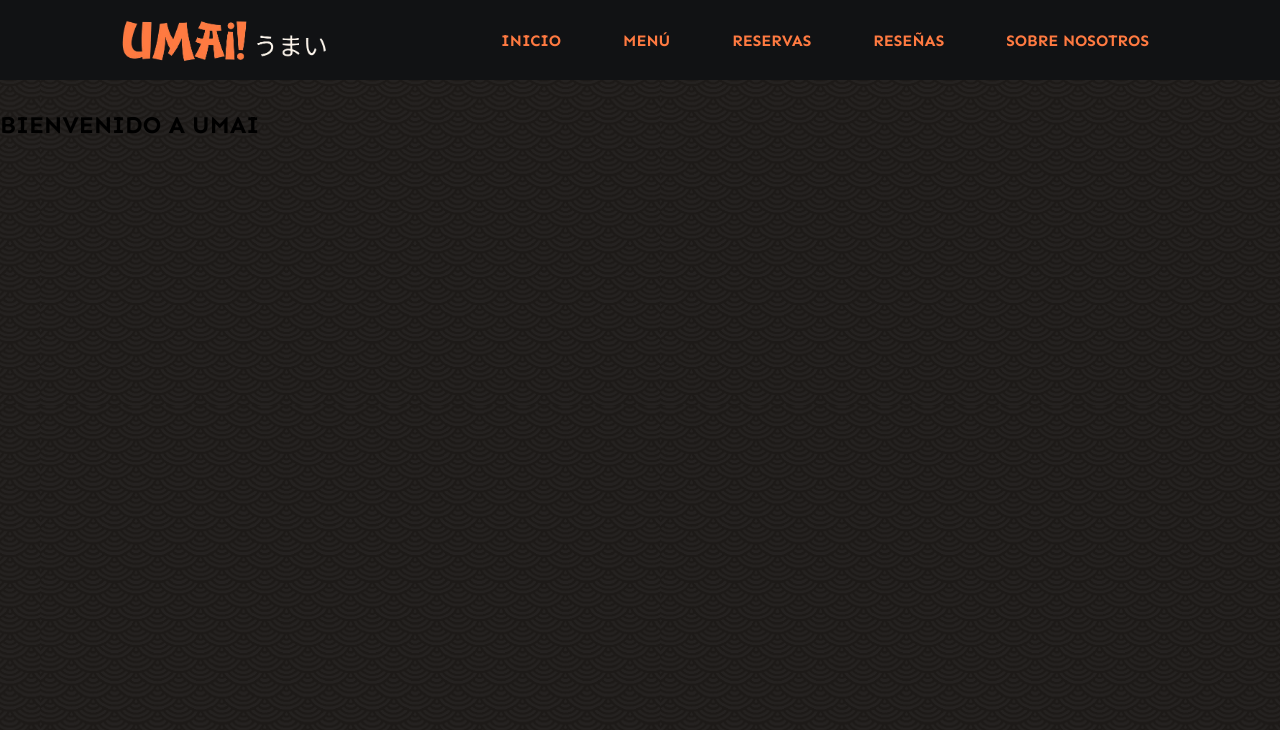
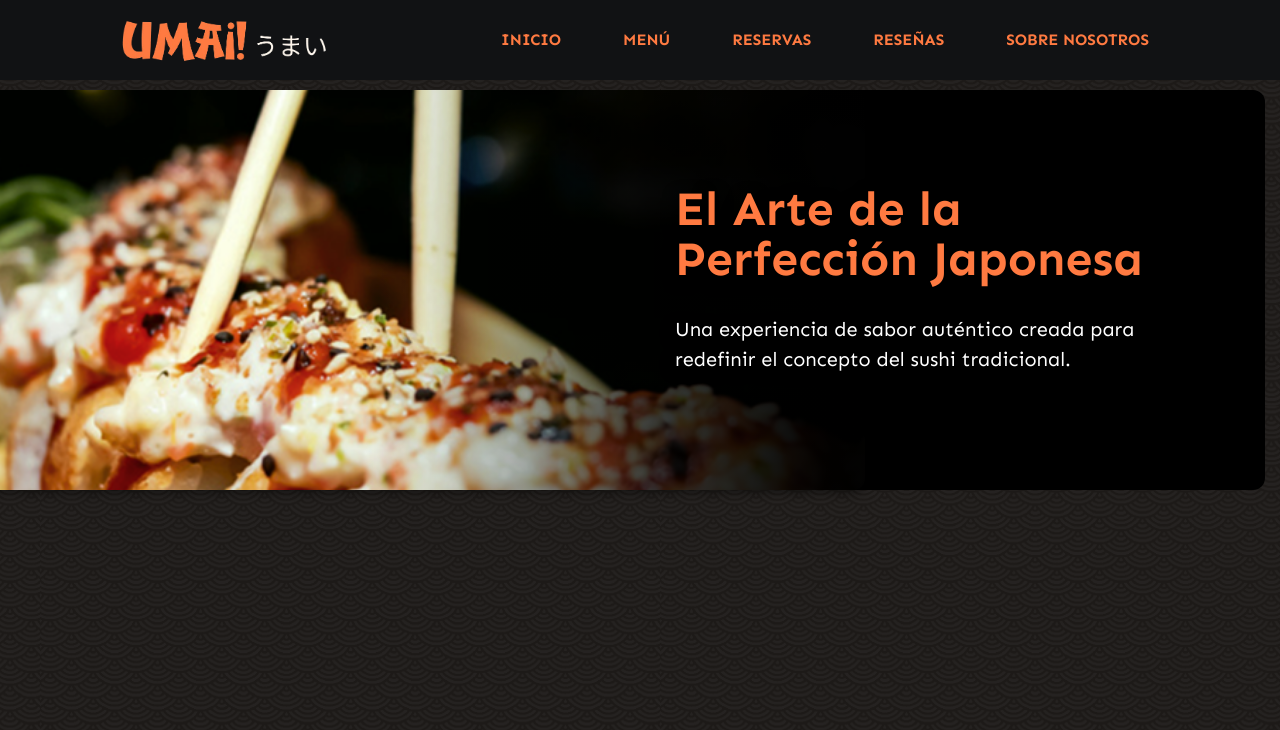
Before and after one commit to Valencua/umai-web, a Flask app: page / in a window 1280 px wide. Shown: the top 730 px of the page. Run offline with Flask 3, Linux system fonts and the light colour scheme; style sheets or scripts are compiled from the project's sources; some libraries are stand-ins or nearby versions.

Commit message:
feat(home): agregado de banner con titulo y descripcoipmn en el inciio de la pagina y creacion del style-inicio.css

```diff
--- /dev/null
+++ b/static/css/style-inicio.css
@@ -0,0 +1,70 @@
+@tailwind base;
+
+@tailwind components;
+
+@tailwind utilities;
+
+
+.imagen-inicio img {
+    position: relative;
+    z-index: 1;
+    width: 100%;
+    height: 100%;
+    object-fit: cover;
+    object-position: center;
+    border-radius: 12px;
+}
+
+.imagen-inicio {
+    max-width: 950px;
+    height: 400px;
+    overflow: visible;
+    border-radius: 12px;
+    box-shadow: 0 4px 6px rgba(0, 0, 0, 0.3);
+    margin: 0 auto;
+    display: flex;
+    align-items: center;
+    right: 250px;
+    position: relative;
+}
+
+.imagen-inicio-overlay {
+    position: absolute;
+    right: -400px;
+    top: 0;
+    bottom: 0;
+    width: 900px;
+    background: linear-gradient(to left, rgba(0, 0, 0, 0.99) 0%, rgba(0, 0, 0, 0.99) 48%, rgba(0, 0, 0, 0.75) 68%, rgba(0, 0, 0, 0.35) 82%, rgba(0, 0, 0, 0.12) 92%, rgba(0, 0, 0, 0) 100%);
+    border-radius: 0 12px 12px 0;
+    z-index: 2;
+    pointer-events: none;
+}
+
+.imagen-inicio h1 {
+    position: absolute;
+    left: 80%;
+    top: 36%;
+    transform: translateY(-50%);
+    z-index: 3;
+    margin: 0;
+    width: 500px;
+    font-size: 3rem;
+    line-height: 1.05;
+    font-weight: 700;
+    color: #FF7A41;
+    text-align: left;
+    text-shadow: 0 4px 16px rgba(0, 0, 0, 0.75);
+}
+.imagen-inicio p {
+    position: absolute;
+    left: 80%;
+    top: 50%;
+    transform: translateY(40%);
+    z-index: 3;
+    margin: 0;
+    width: 500px;
+    font-size: 1.25rem;
+    color: white;
+    text-align: left;
+    text-shadow: 0 4px 16px rgba(0, 0, 0, 0.75);
+}
--- a/static/css/style.css
+++ b/static/css/style.css
@@ -97,6 +97,8 @@
     padding: 40px 20px 20px; /* espacio interno: 40px arriba, 20px a los lados y 20px abajo, para que el contenido del footer no quede pegado al borde y tenga un poco de aire */
     color:white;
 }
+
+
 
 .footer-content {
     display: grid;
--- a/templates/index.html
+++ b/templates/index.html
@@ -4,7 +4,9 @@
     <meta charset="UTF-8">
     <meta name="viewport" content="width=device-width, initial-scale=1.0">
     <link rel="stylesheet" href="{{ url_for('static', filename='css/style.css') }}?v=24">
+    <link rel="stylesheet" href="{{ url_for('static', filename='css/style-inicio.css') }}?v=24">
     <link rel="stylesheet" href="https://cdnjs.cloudflare.com/ajax/libs/font-awesome/7.0.1/css/all.min.css">
+    <link rel="stylesheet" href="https://unpkg.com/tailwindcss@^1.0/dist/tailwind.min.css"/>
     <title>UMAI</title>
 </head>
 <body class="bg-body">
@@ -20,8 +22,13 @@
 
 <main>
     <section id="inicio" class="seccion-base">
-        <h1>BIENVENIDO A UMAI</h1>
-        <br><br><br><br><br><br><br><br><br><br><br>
+        <div class="imagen-inicio">
+            <img src="{{ url_for('static', filename='img/FOTO-INICIO.png') }}" alt="Imagen de inicio">
+            <div class="imagen-inicio-overlay" aria-hidden="true"></div>
+            <h1>El Arte de la Perfección Japonesa</h1>
+            <p>Una experiencia de sabor auténtico creada para redefinir el concepto del sushi tradicional.</p>
+
+        </div>
     </section>
     <section id="menu" class="seccion-base">
         <h1>MENÚ</h1>
```
Also changed, not shown: static/img/FOTO-INICIO.png (added).
